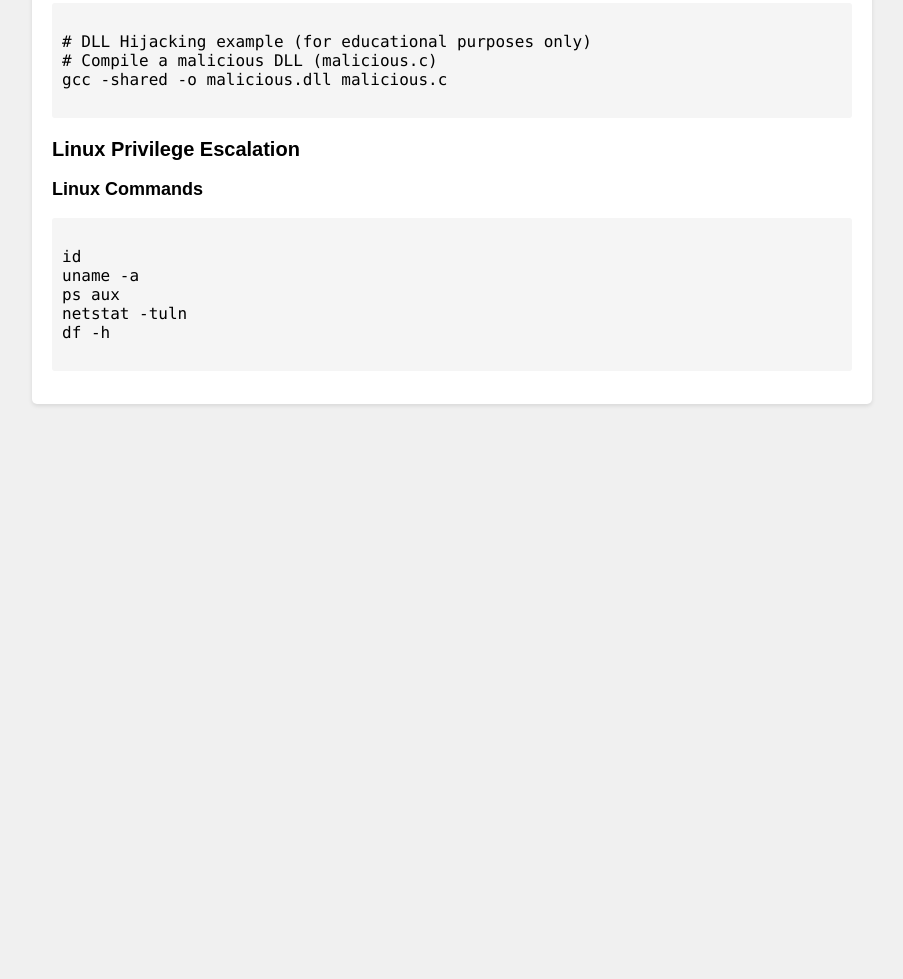
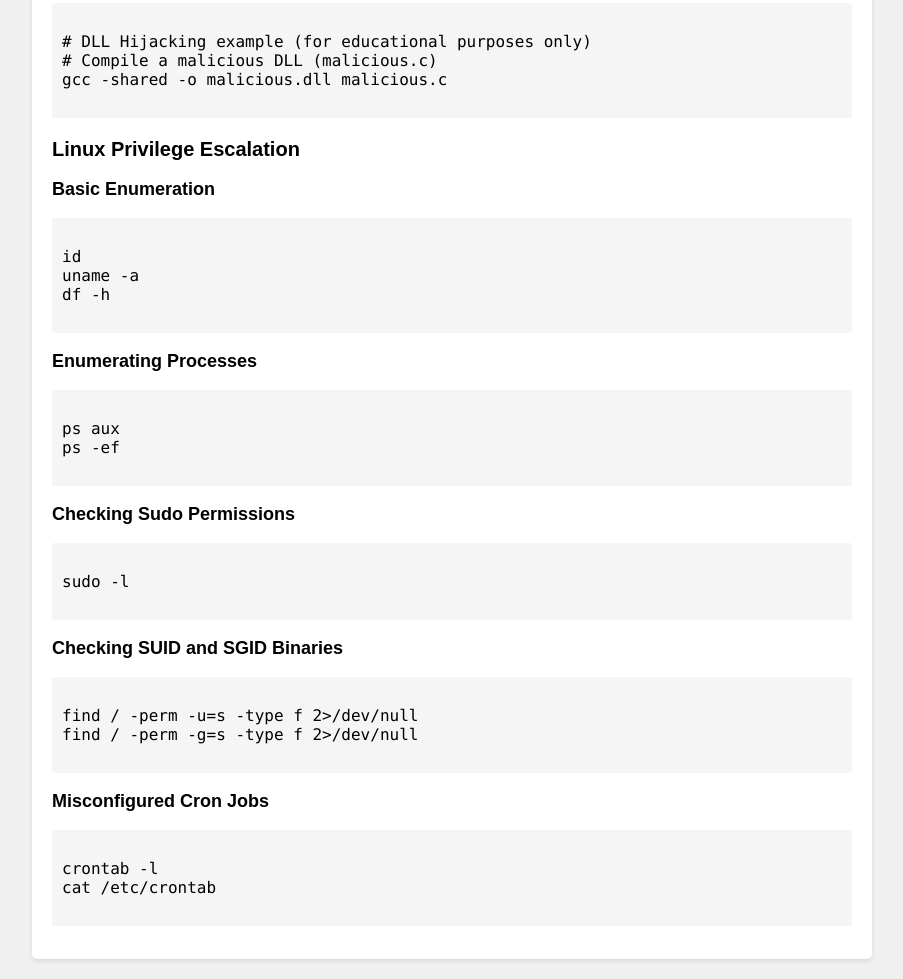
Before and after one commit to WillJTools/privescalation.github.io, a plain HTML site: page index.html in a window 1280 px wide. Shown: the part 337-1316 px from the top of the page, without its empty margins (188-1091 px from the left). Before the commit the page ends 800 px from the top, so only its background shows below. Drawn offline with Linux system fonts and the light colour scheme.

Commit message:
Update index.html

```diff
--- a/index.html
+++ b/index.html
@@ -30,17 +30,38 @@ gcc -shared -o malicious.dll malicious.c
     </div>
 
     <div class="lesson">
-      <h2>Linux Privilege Escalation</h2>
-      <h3>Linux Commands</h3>
+            <h2>Linux Privilege Escalation</h2>
+      <h3>Basic Enumeration</h3>
       <pre><code>
 id
 uname -a
-ps aux
-netstat -tuln
 df -h
       </code></pre>
 
-      <!-- Include more content here -->
+      <h3>Enumerating Processes</h3>
+      <pre><code>
+ps aux
+ps -ef
+      </code></pre>
+
+      <h3>Checking Sudo Permissions</h3>
+      <pre><code>
+sudo -l
+      </code></pre>
+
+      <h3>Checking SUID and SGID Binaries</h3>
+      <pre><code>
+find / -perm -u=s -type f 2>/dev/null
+find / -perm -g=s -type f 2>/dev/null
+      </code></pre>
+
+      <h3>Misconfigured Cron Jobs</h3>
+      <pre><code>
+crontab -l
+cat /etc/crontab
+      </code></pre>
+
+      <!-- Add more Linux privilege escalation content here -->
     </div>
 
     <!-- Add more lessons or sections here -->
```
